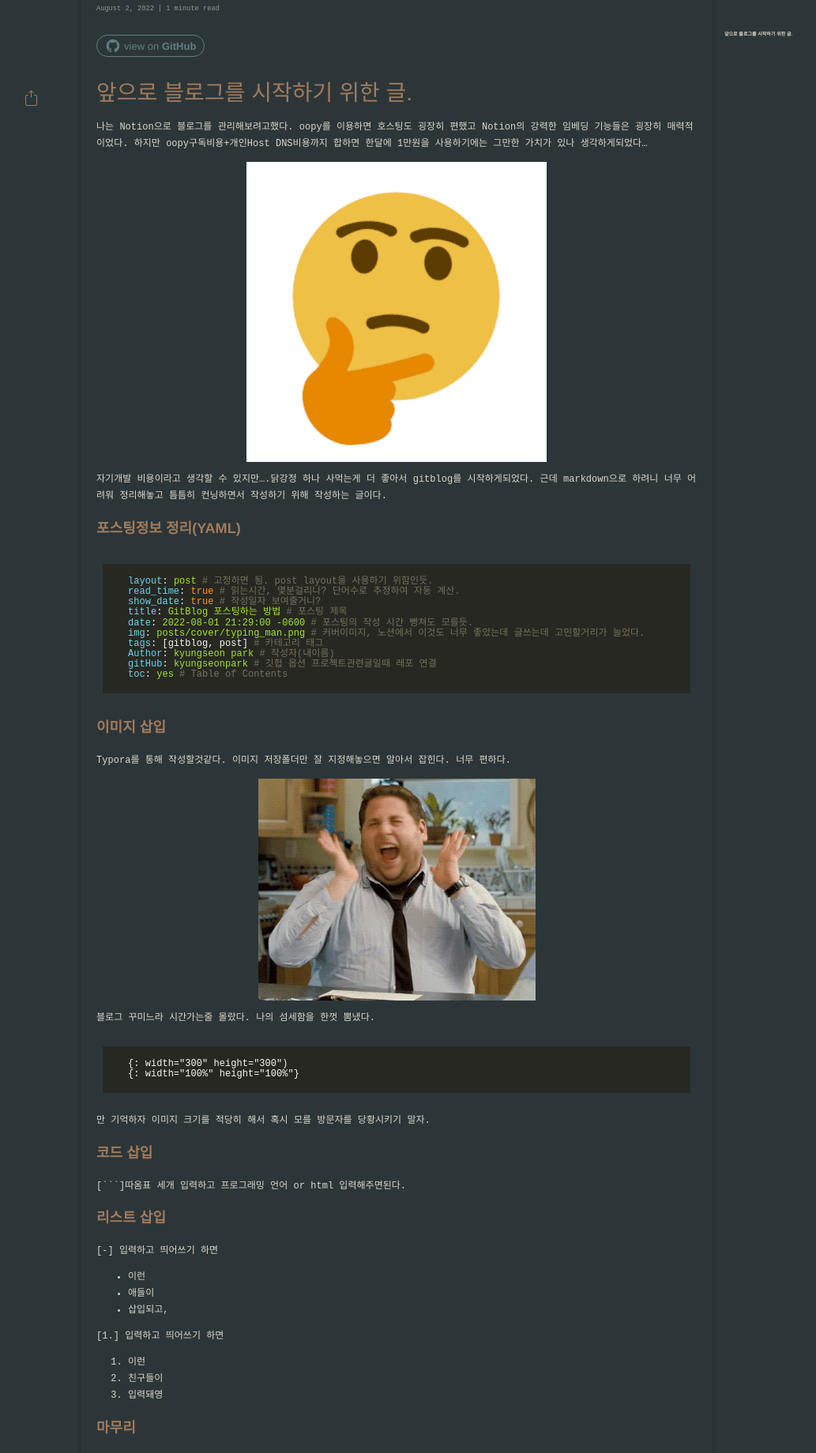
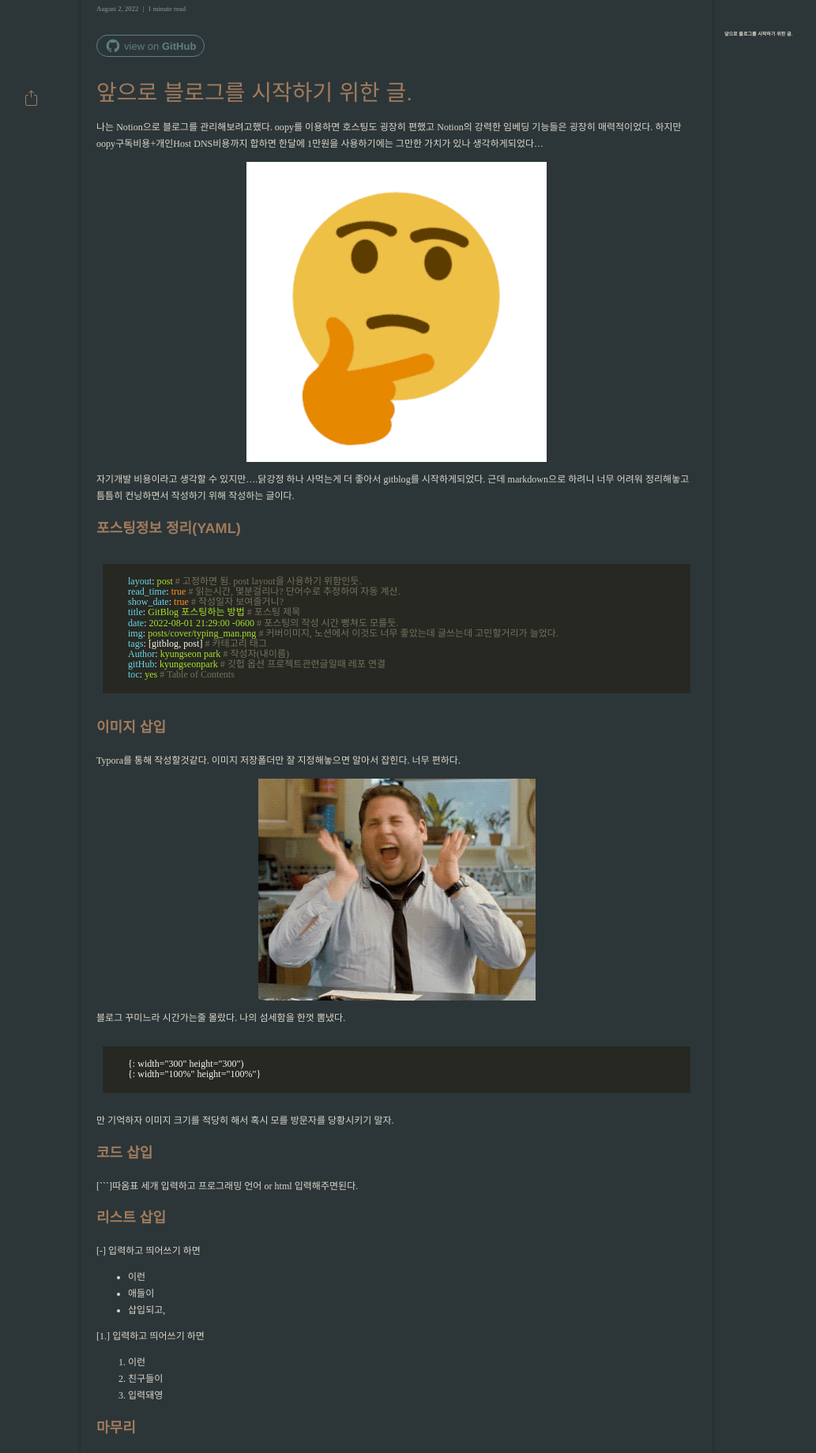
Before and after one commit to kyungseonpark/kyungseonpark.github.io, a Jekyll site: the page built from _posts/2022-08-01-how-to-blog-posting.markdown, in a window 1280 px wide. Shown: the part 687-2527 px from the top of the page at 79% size, without its empty margins (138-1171 px from the left). Built offline with Jekyll 4.4.1, drawn with Linux system fonts in a browser that asks for light colours; some web fonts are replaced; comment, search, counter and statistics services are not loaded.

Commit message:
change font-family

```diff
--- a/assets/css/main.css
+++ b/assets/css/main.css
@@ -109,7 +109,7 @@
  */
 
 pre {
-  font-family: monospace, monospace; /* 1 */
+  font-family: 'Sunflower', 'Sunflower'; /* 1 */
   font-size: 1em; /* 2 */
 }
 
@@ -152,7 +152,7 @@
 code,
 kbd,
 samp {
-  font-family: monospace, monospace; /* 1 */
+  font-family: 'Sunflower', 'Sunflower'; /* 1 */
   font-size: 1em; /* 2 */
 }
 
@@ -464,7 +464,7 @@
 pre {
   padding: 16px 32px;
   overflow-x: auto;
-  font-family: monospace;
+  font-family: 'Sunflower';
   font-size: 0.75rem;
 }
 pre code {
@@ -473,7 +473,7 @@
   padding-left: 0;
 }
 code {
-  font-family: monospace;
+  font-family: 'Sunflower';
   font-size: 0.75rem;
 }
 svg {
```
